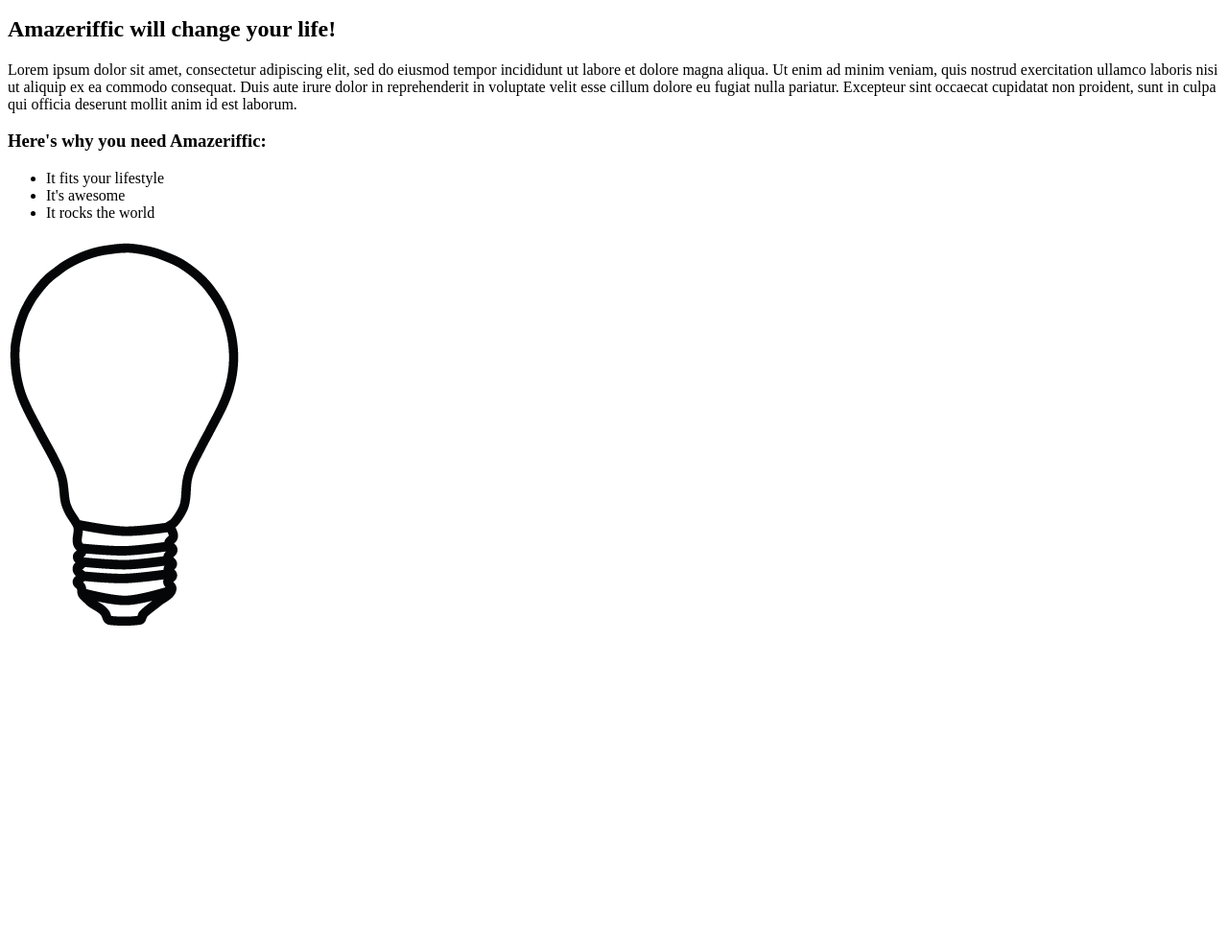
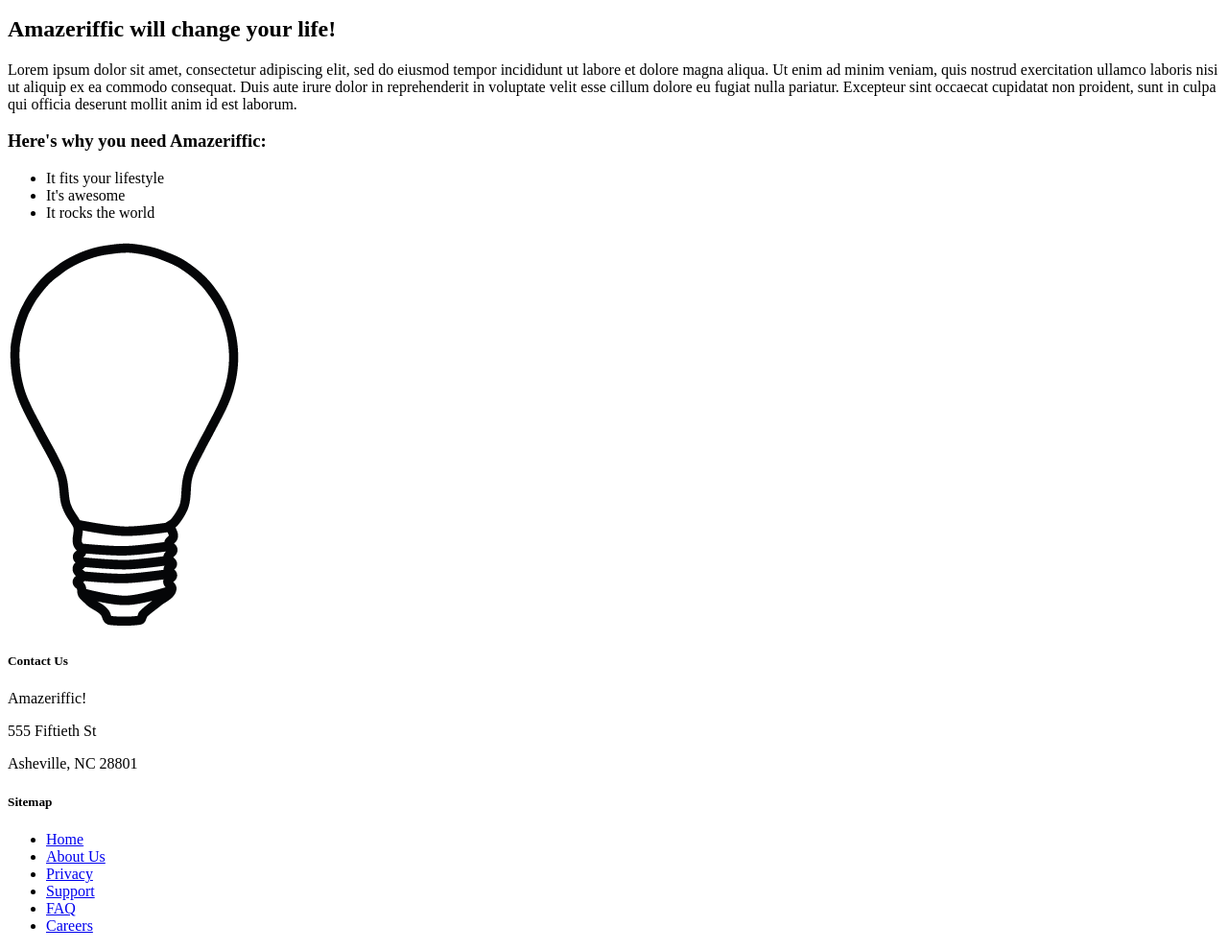
Before and after one commit to alexroosma/learning_web_apps, a plain HTML site: page Amazeriffic/index.html in a window 1280 px wide. Shown: the part 101-1091 px from the top of the page at 96% size. Before the commit the page ends 800 px from the top, so only its background shows below. Drawn offline with Linux system fonts and the light colour scheme.

Commit message:
Filled out index footer

```diff
--- a/Amazeriffic/index.html
+++ b/Amazeriffic/index.html
@@ -28,7 +28,24 @@
     </main>
 
     <footer>
+      <div class="contact">
+        <h5>Contact Us</h5>
+        <p>Amazeriffic!</p>
+        <p>555 Fiftieth St</p>
+        <p>Asheville, NC 28801</p>
+      </div>
 
+      <div class="sitemap">
+        <h5>Sitemap</h5>
+        <ul>
+          <li><a href="#">Home</a></li>
+          <li><a href="#">About Us</a></li>
+          <li><a href="#">Privacy</a></li>
+          <li><a href="#">Support</a></li>
+          <li><a href="#">FAQ</a></li>
+          <li><a href="#">Careers</a></li>
+        </ul>
+      </div>
     </footer>
   </body>
 </html>
```
